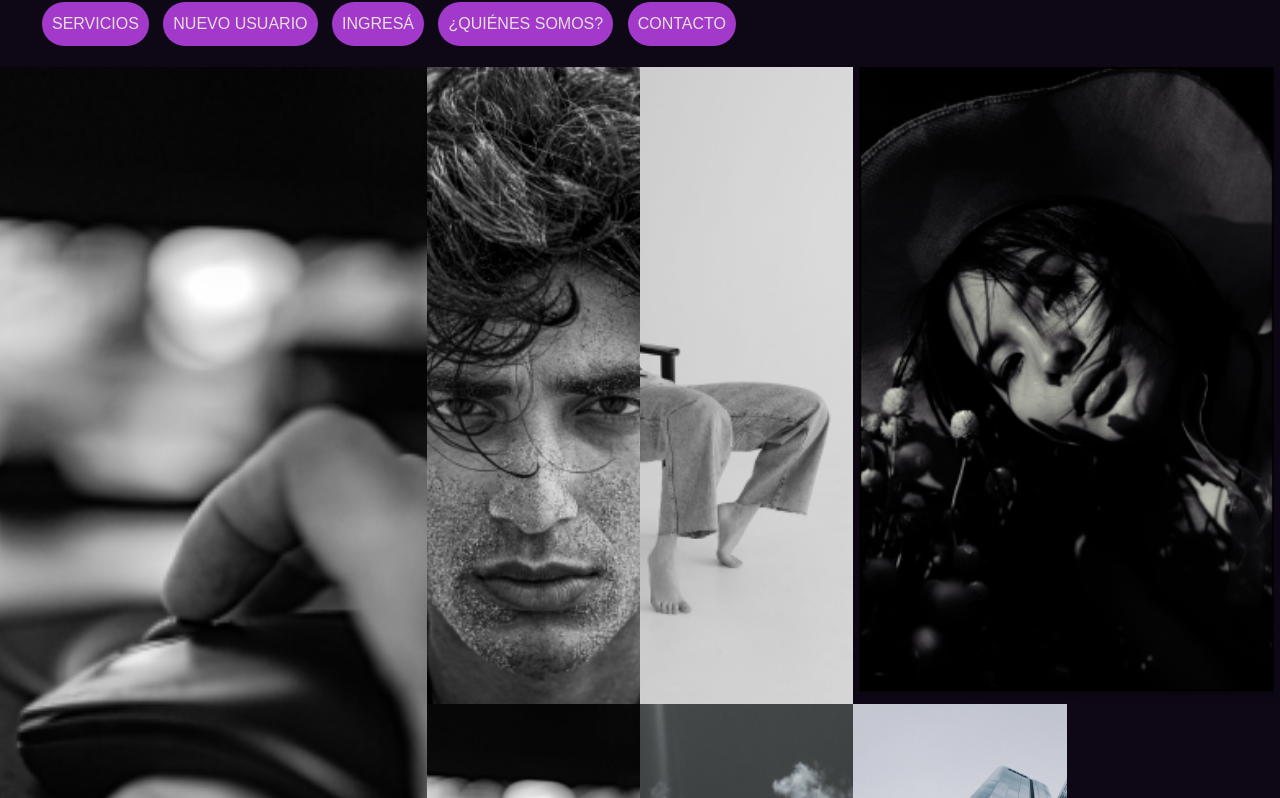
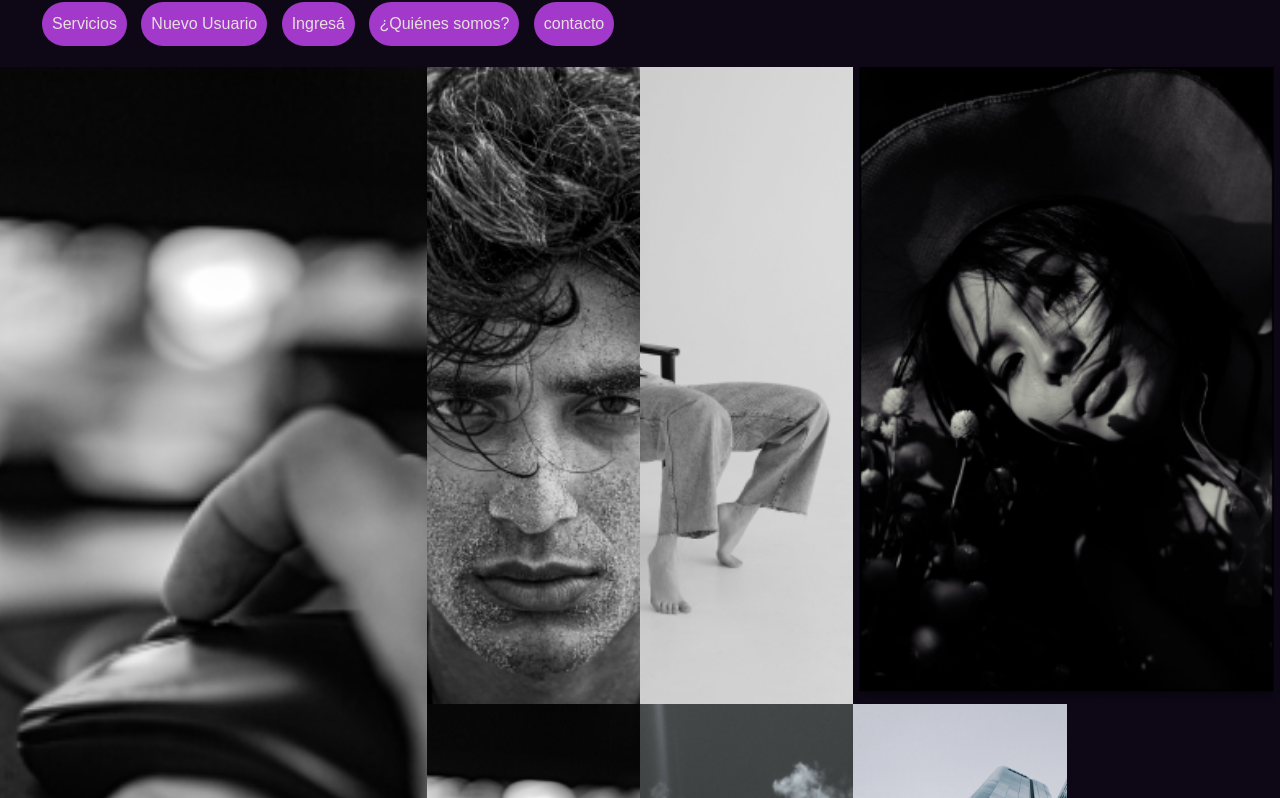
Before and after one commit to Maurooargentina/latam, a plain HTML site: page index.html in a window 1280 px wide. Shown: the part 108-906 px from the top of the page. Drawn offline with nearby package versions, Linux system fonts and the light colour scheme.

Commit message:
Desafio con Css guardado

```diff
--- a/css/index.css
+++ b/css/index.css
@@ -42,7 +42,7 @@ article{
 a{
     text-decoration: none;
     color: #e7dfdd;
-    text-transform: uppercase;
+    text-transform: uppercaseg;
 
 }
 .div__container img{
```
